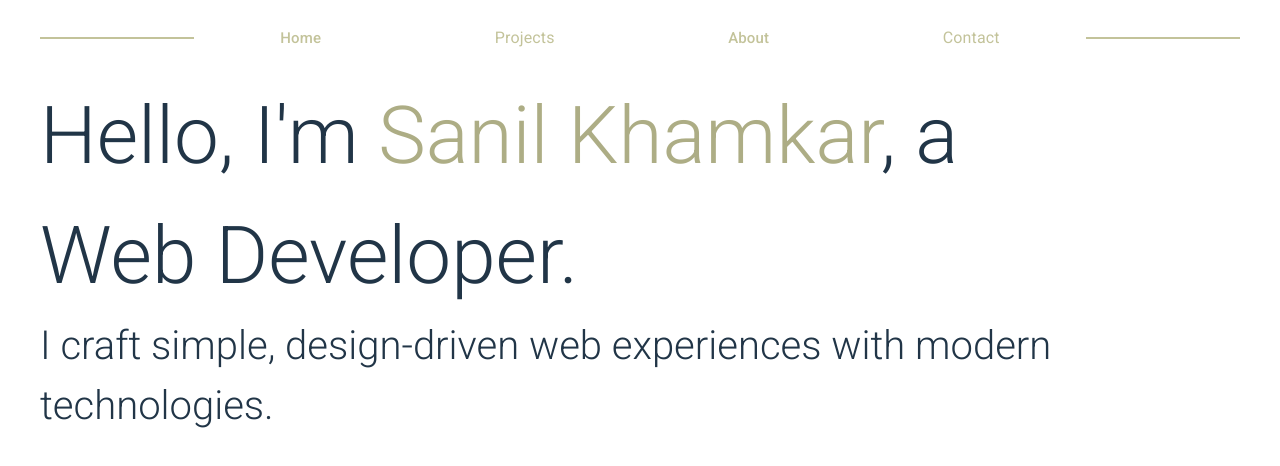
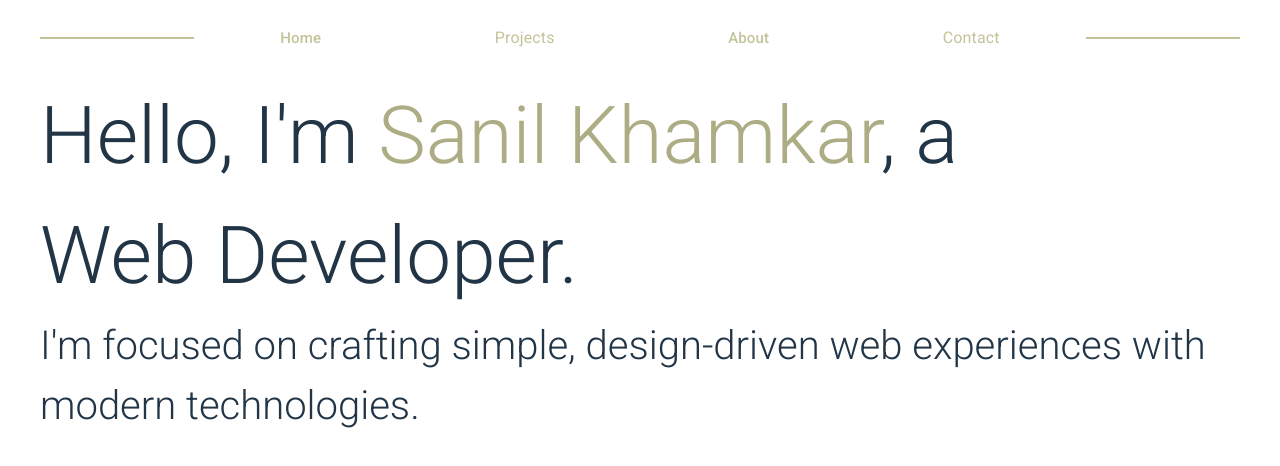
Before and after one commit to thesillytech/portfolio, a React (Vite) app: page / in a window 1280 px wide. Shown: the top 466 px of the page. Built offline with nearby package versions, Linux system fonts and the light colour scheme.

Commit message:
updated hopepage slogan

```diff
--- a/src/components/Homepage.jsx
+++ b/src/components/Homepage.jsx
@@ -11,7 +11,7 @@ function Homepage () {
             </Grid>
 
             <Grid size="auto" sx={css.subintro}>
-                <Box>I craft simple, design-driven web experiences with modern technologies.</Box>
+                <Box>I'm focused on crafting simple, design-driven web experiences with modern technologies.</Box>
             </Grid>
         </>
     )
```
